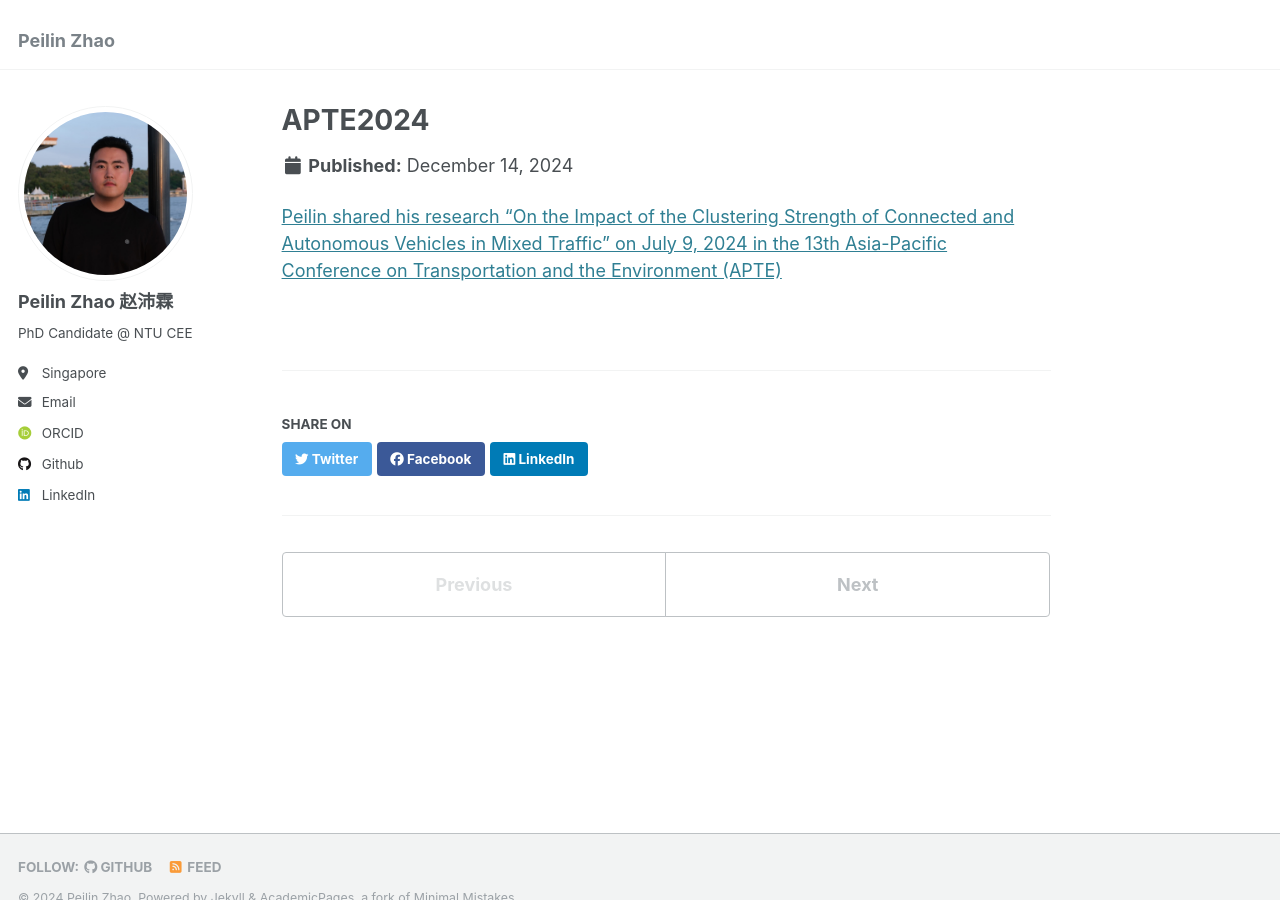
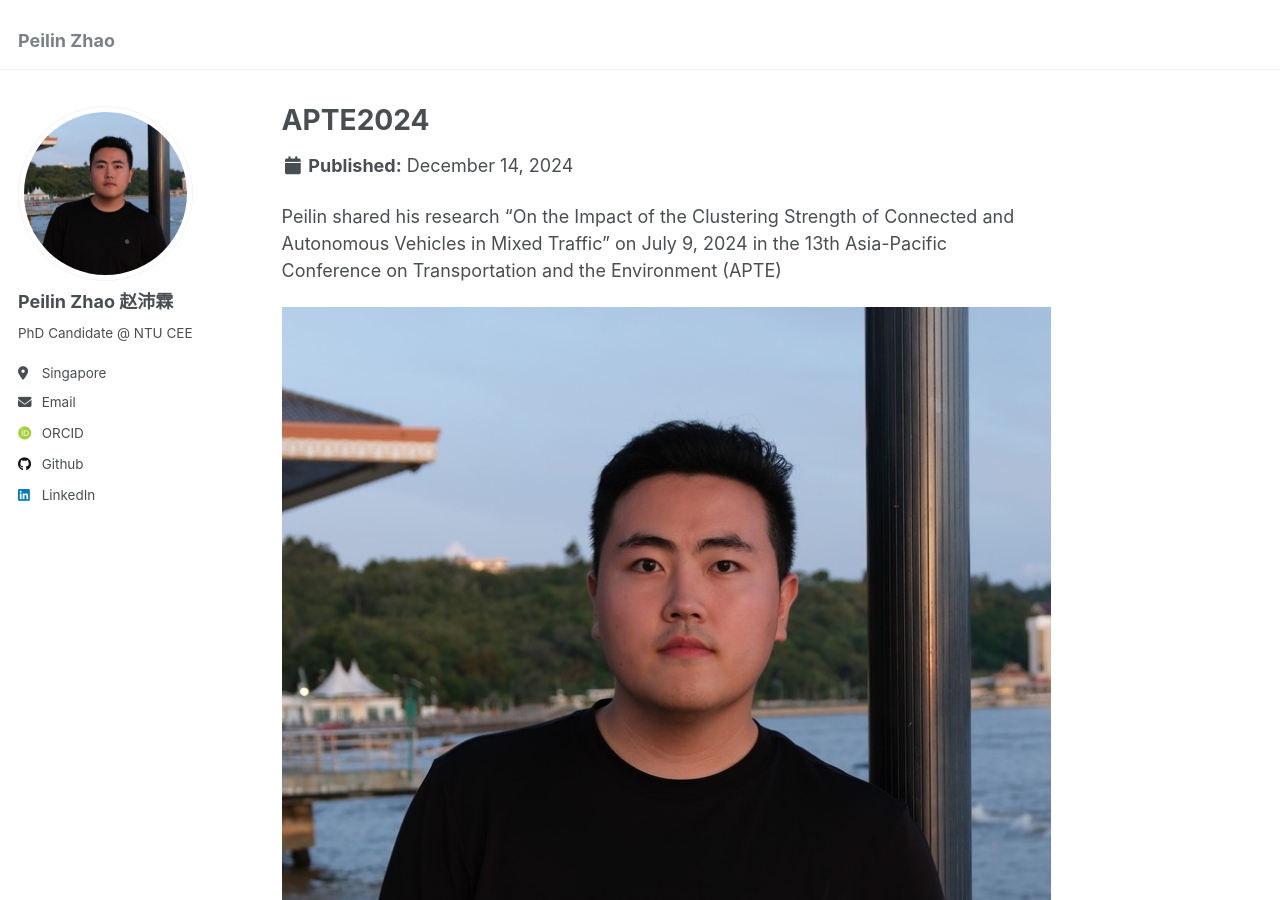
Before and after one commit to Jerry-zpl/Jerry-zpl.github.io, a Jekyll site: the page built from _portfolio/APTE2024.md, in a window 1280 px wide and 900 px high. Built offline with Jekyll 4.4.1, drawn with Linux system fonts in a browser that asks for light colours; some web fonts are replaced.

Commit message:
Update APTE2024.md

```diff
--- a/_portfolio/APTE2024.md
+++ b/_portfolio/APTE2024.md
@@ -4,4 +4,6 @@
 collection: portfolio
 ---
 
-[Peilin shared his research "On the Impact of the Clustering Strength of Connected and Autonomous Vehicles in Mixed Traffic" on July 9, 2024 in the 13th Asia-Pacific Conference on Transportation and the Environment (APTE)](\images\ZPL.jpg)
+Peilin shared his research "On the Impact of the Clustering Strength of Connected and Autonomous Vehicles in Mixed Traffic" on July 9, 2024 in the 13th Asia-Pacific Conference on Transportation and the Environment (APTE)
+
+![APTE2024](\images\ZPL.jpg)
```
